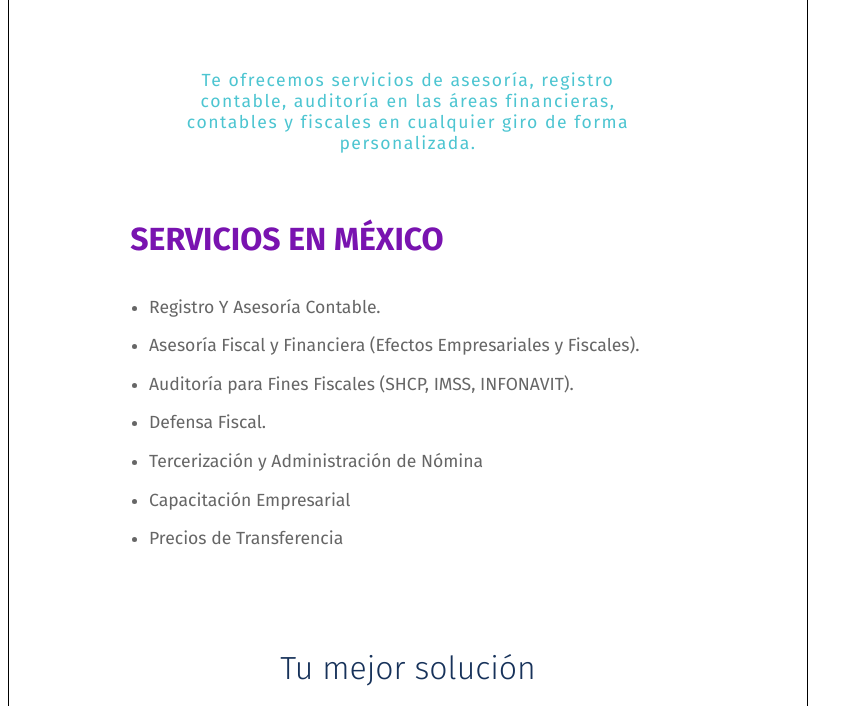
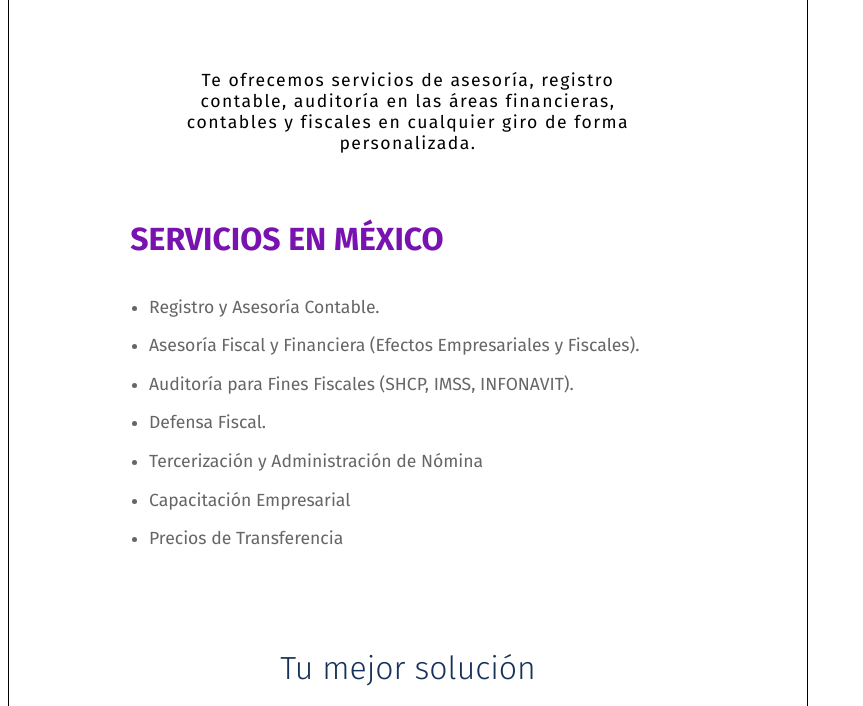
Before and after one commit to vanroguez/maya2, a plain HTML site: page index.html in a window 1280 px wide. Shown: the part 270-976 px from the top of the page, without its empty margins (0-863 px from the left). Drawn offline with Linux system fonts and the light colour scheme.

Commit message:
cambios clientee

```diff
--- a/maya.html
+++ b/index.html
@@ -19,7 +19,7 @@
     </tr>
     <tr>
         <td colspan="3" style="padding: 60px 150px 27px;">
-            <p style="color:#4DC5D1;font-size: 1.1em; letter-spacing: 1.5px;">
+            <p style="color: black;font-size: 1.1em; letter-spacing: 1.5px;">
                 Te ofrecemos servicios de asesoría, registro contable, auditoría en las áreas financieras, contables y fiscales en cualquier giro de forma personalizada.
             </p>
         </td>
@@ -33,7 +33,7 @@
         <td colspan="3" style="padding-bottom: 60px;">
 
             <ul style="text-align: left; padding: 0px 140px 0px 140px; color: #666666; font-size: 1.1em;">
-                <li>Registro Y Asesoría Contable.</li>
+                <li>Registro y Asesoría Contable.</li>
                 <P>
                 <li>Asesoría Fiscal y Financiera (Efectos Empresariales y Fiscales).</li>
                 <P>
@@ -81,7 +81,7 @@
     </tr>
 
     <tr>
-        <td style="position:absolute; bottom:-705px; visibility:visible z-index:1; margin-left: -5px;">
+        <td style="position:absolute; bottom:-756px; visibility:visible z-index:1; margin-left: -5px;">
             <img src="http://woorxdev.com/maya/recurso6.png" alt="Foto"/>
         </td>
     </tr>
```
Also changed, not shown: 1 other file.
